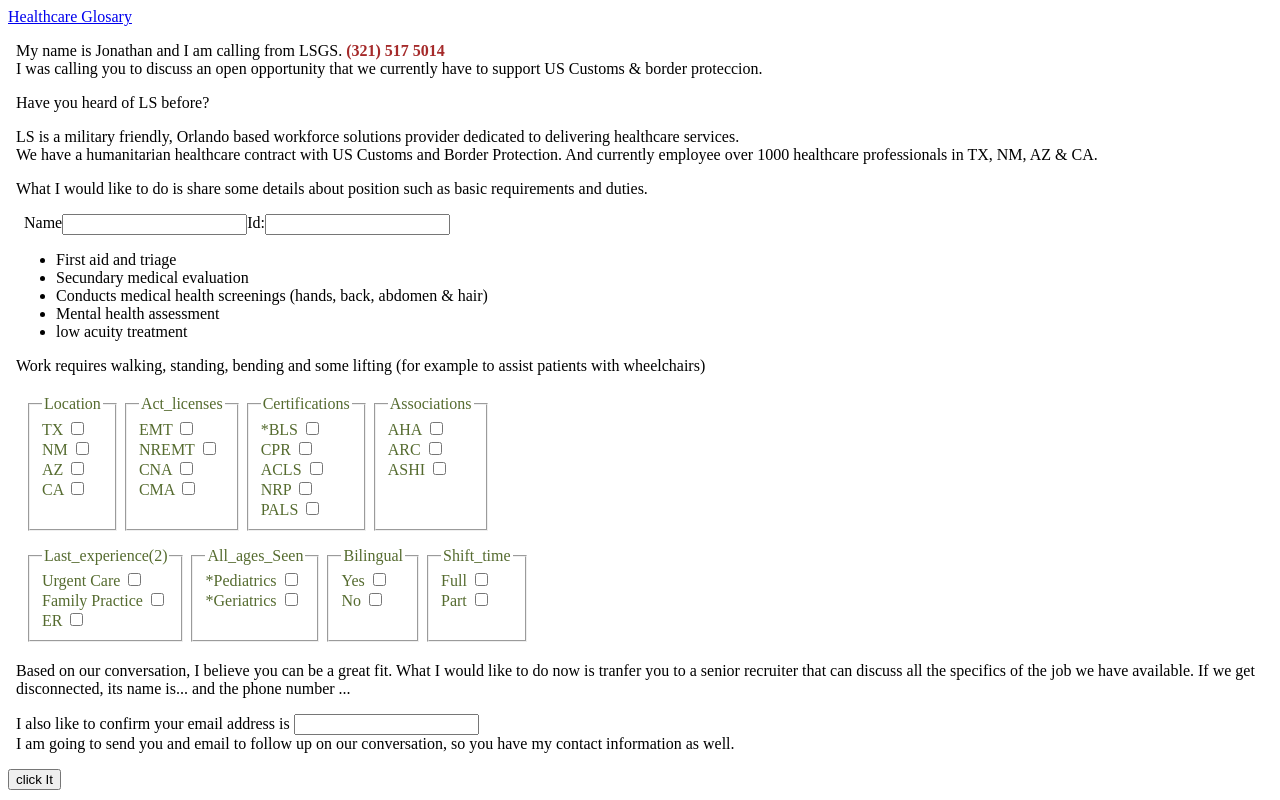
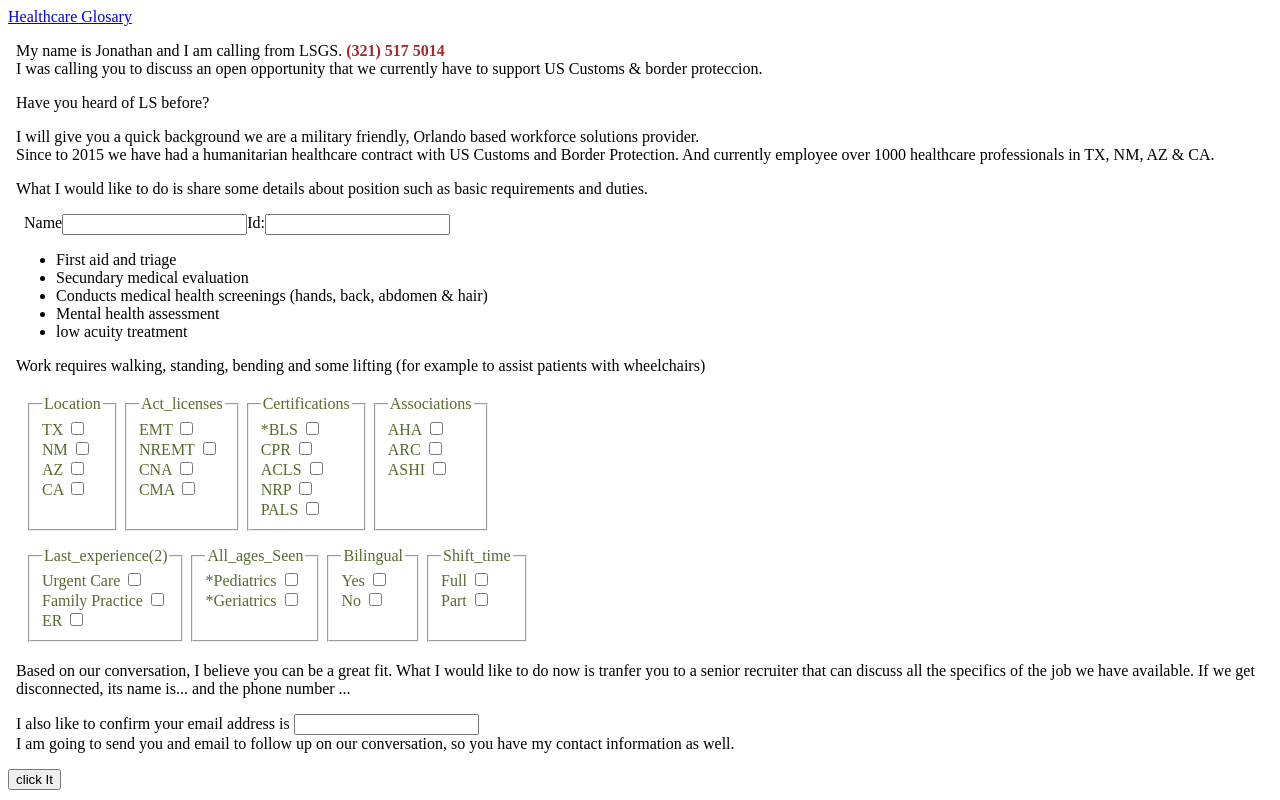
Before and after one commit to Jonathan-Robles/checklist, a plain HTML site: page index.html in a window 1280 px wide. Shown: the top 800 px of the page. Drawn offline with Linux system fonts and the light colour scheme.

Commit message:
Update index.html

```diff
--- a/index.html
+++ b/index.html
@@ -24,10 +24,9 @@
             currently have to support US Customs & border proteccion.        </p>
 
         <p>Have you heard of LS before?</p>
-        <p>LS is a military friendly, Orlando based
-            workforce solutions provider dedicated to delivering healthcare services.
-            <br>
-            We have a humanitarian healthcare contract with US Customs and Border Protection.
+        <p>I will give you a quick background we are a military friendly, Orlando based
+            workforce solutions provider.<br>
+            Since to 2015 we have had a humanitarian healthcare contract with US Customs and Border Protection.
             And currently employee over 1000 healthcare professionals in TX, NM, AZ & CA.
         </p>
         <p>What I would like to do is share some details about position such as basic requirements and duties. </p>
```
